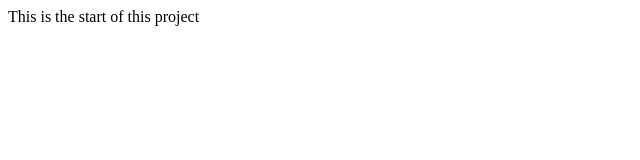
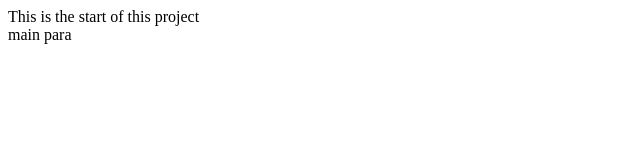
Before and after one commit to Chaitanya-05/Collaborative-Project, a plain HTML site: page index.html in a window 1280 px wide. Shown: the full height of the page, 0-640 px from the left. Drawn offline with Linux system fonts and the light colour scheme.

Commit message:
adding div tag

```diff
--- a/index.html
+++ b/index.html
@@ -8,5 +8,7 @@
 </head>
 <body>
     This is the start of this project
+
+    <div>main para</div>
 </body>
 </html>
```
